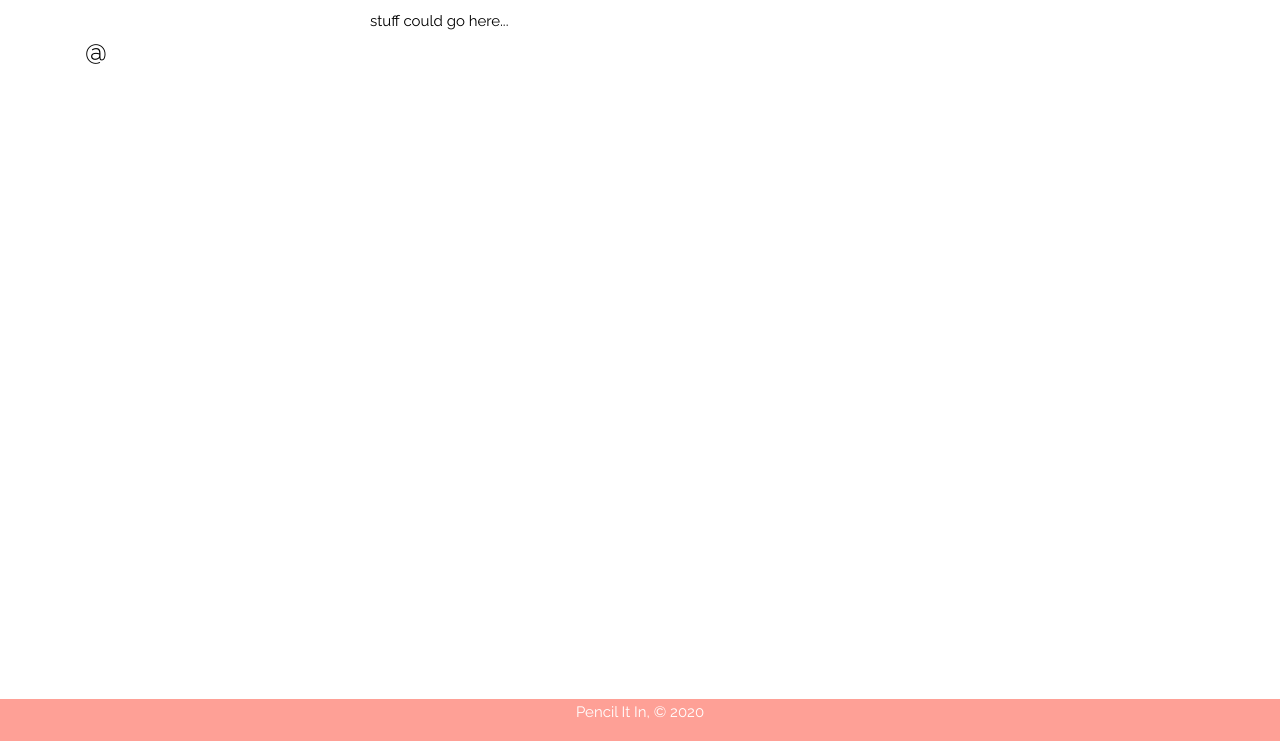
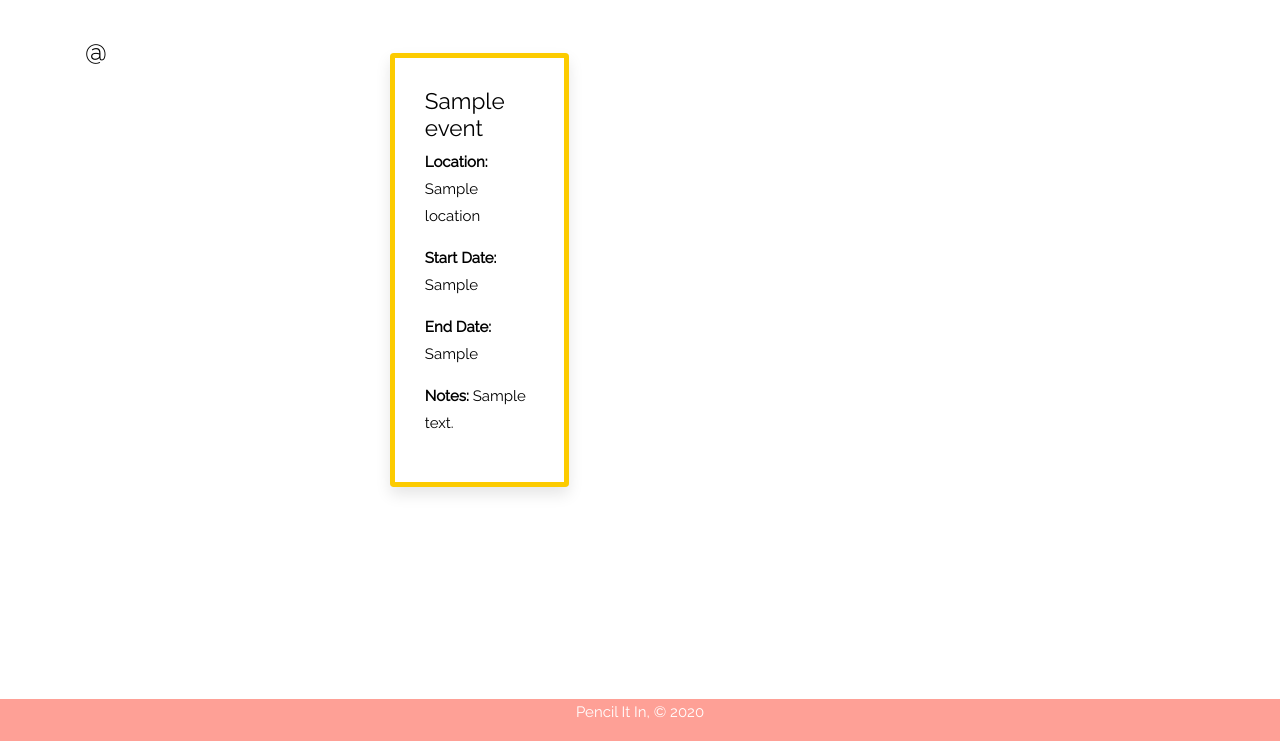
Before and after one commit to zlake23/pencil_it_in, a Django app: template apps/accounts/templates/accounts/profile_page.html in a window 1280 px wide. Shown: the part 59-800 px from the top of the page. Run offline with Django 3.2, Linux system fonts and the light colour scheme; the template is opened without the code that fills it: most values are stand-ins (such as "Sample title", 1, 10 or a date in 2020); some libraries are stand-ins or nearby versions.

Commit message:
Adds code to render user created events

```diff
--- a/apps/accounts/templates/accounts/profile_page.html
+++ b/apps/accounts/templates/accounts/profile_page.html
@@ -1,7 +1,7 @@
 {% extends 'base.html' %}
 
 {% block title %}
-    @{{ user.username }}
+    Pencil It In @{{ user.username }}
 {% endblock title %}
 
 {% block content %}
@@ -17,9 +17,21 @@
             <a href="{% url "edit_profile" %}">Edit</a>
         {% endif %}
     </div>
-
-    <div class="col-md-9">
-        stuff could go here...
-    </div>
+    {% for event in events %}
+    <div class="row">
+        <div class="col-sm-9 col-md-7 col-lg-9 mx-auto">
+            <div class="card card-signin my-5">
+                <div class="card-body">
+                    <h4>{{ event.event_title }}</h4>
+                    <p><strong>Location:</strong> {{ event.location }}</p>
+                    <p><strong>Start Date:</strong> {{ event.start_dt }}</p>
+                    <p><strong>End Date:</strong> {{ event.end_dt }}</p>
+                    <p><strong>Notes:</strong> {{ event.message }}</p>
+                </div>
+            </div>
+        </div>
+      </div>
+      <br >
+      {% endfor %}
 </div>
 {% endblock %}
```
